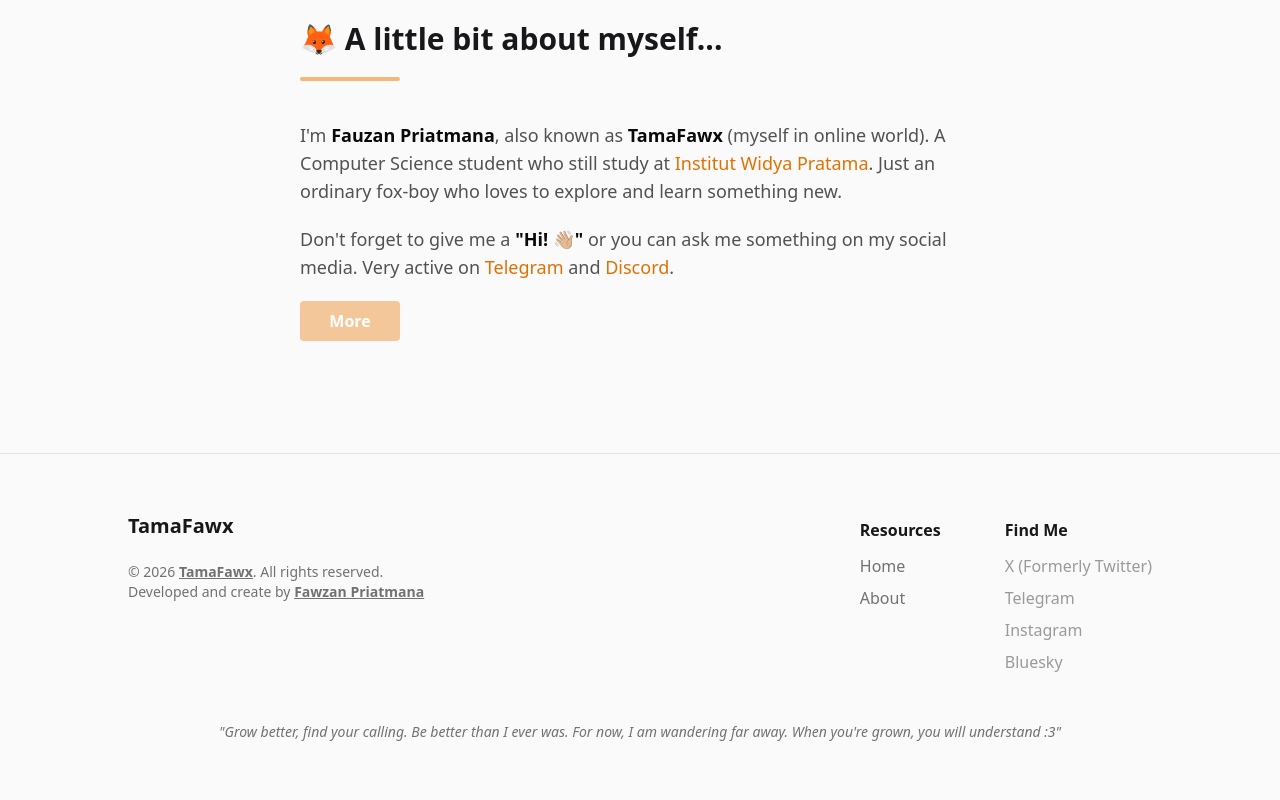
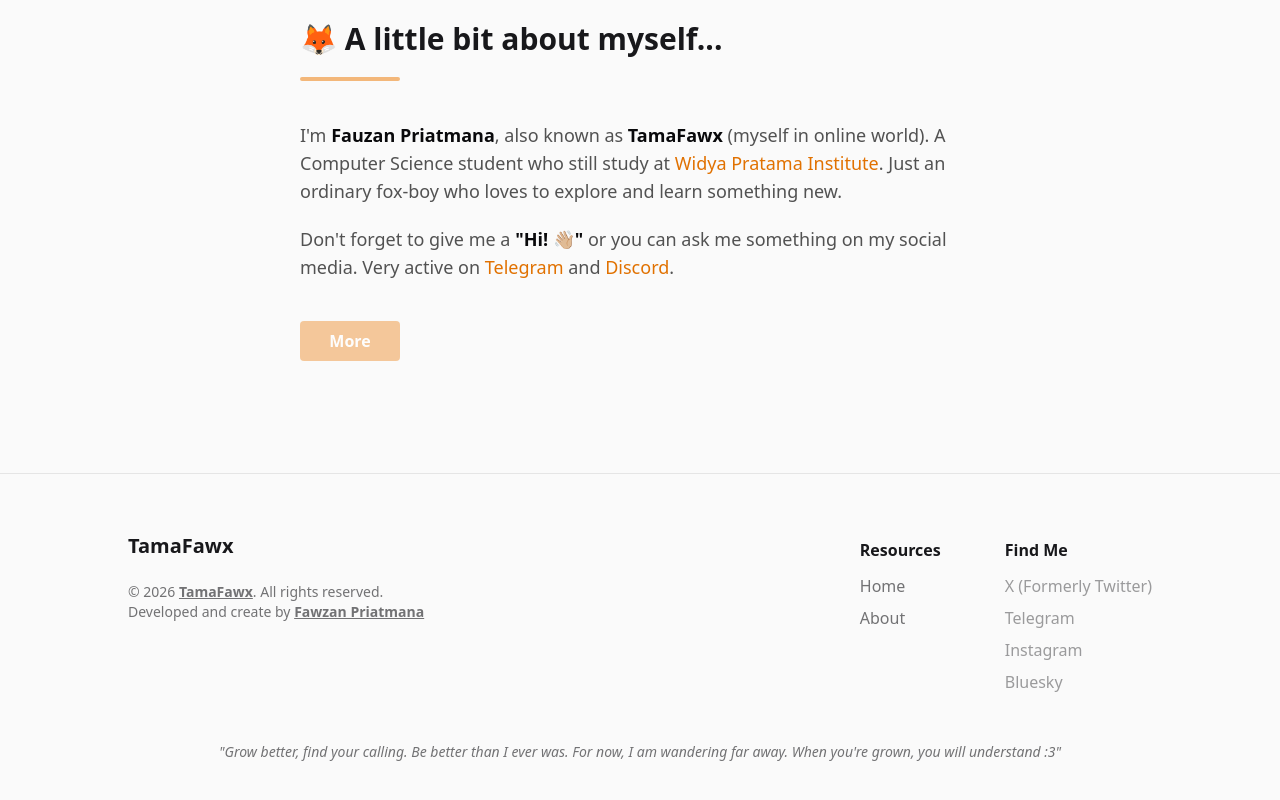
Before and after one commit to priatmanas/tamafawx-nextjs, a Next.js app: page / in a window 1280 px wide. Shown: the part 894-1694 px from the top of the page. Built offline with nearby package versions, Linux system fonts and the light colour scheme.

Commit message:
update about section: rename 'Institut Widya Pratama' to 'Widya Pratama Institute' and adjust paragraph styling

```diff
--- a/src/app/page.tsx
+++ b/src/app/page.tsx
@@ -98,13 +98,13 @@ export default function Home() {
           at{" "}
           <span className="relative border-b-2 border-transparent text-amber-600 transition duration-500 ease-in-out hover:border-b-amber-600">
             <Link href={"https://iwima.ac.id/"} target="_blank">
-              Institut Widya Pratama
+              Widya Pratama Institute
             </Link>
           </span>
           . Just an ordinary fox-boy who loves to explore and learn something
           new.
         </p>
-        <p className="text-base text-neutral-600 md:text-lg dark:text-neutral-300">
+        <p className="mb-5 text-base text-neutral-600 md:text-lg dark:text-neutral-300">
           Don&apos;t forget to give me a{" "}
           <span className="text-neutral font-bold dark:text-white">
             &quot;Hi! 👋🏼&quot;
```
